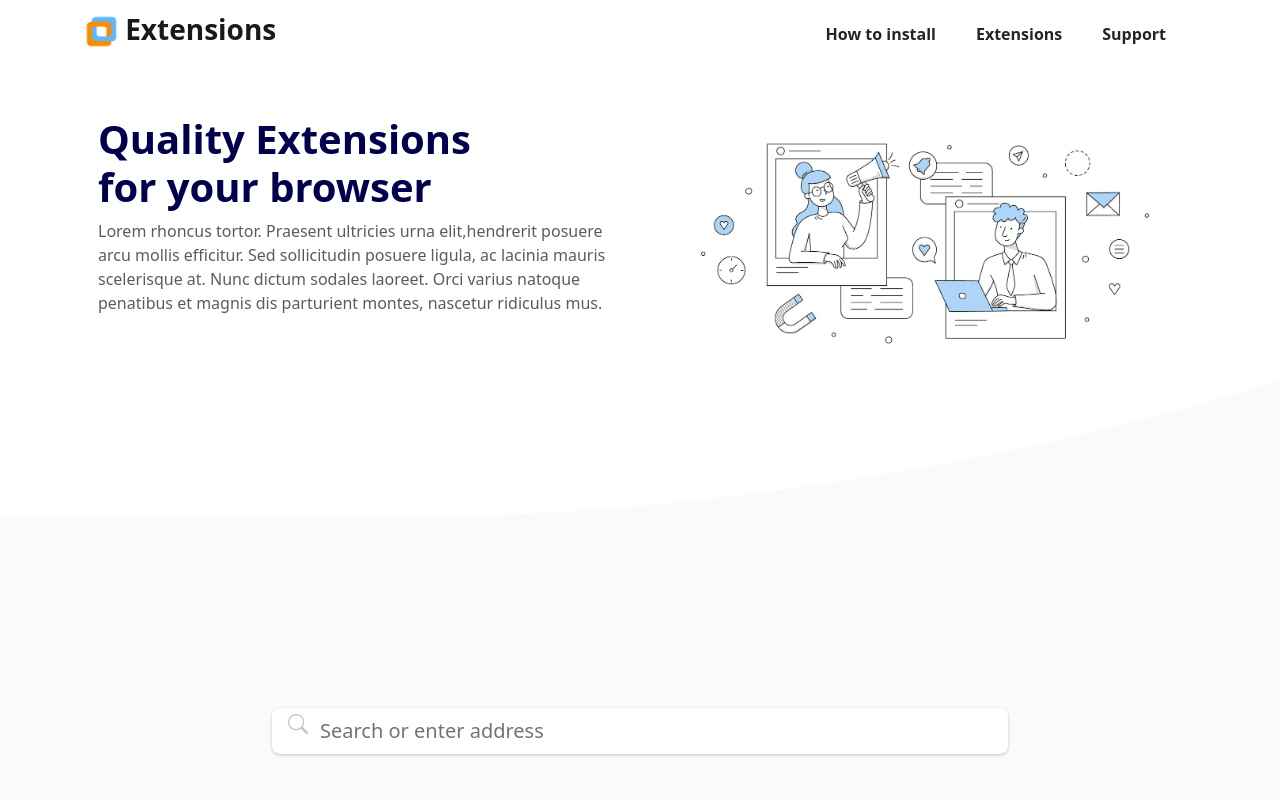
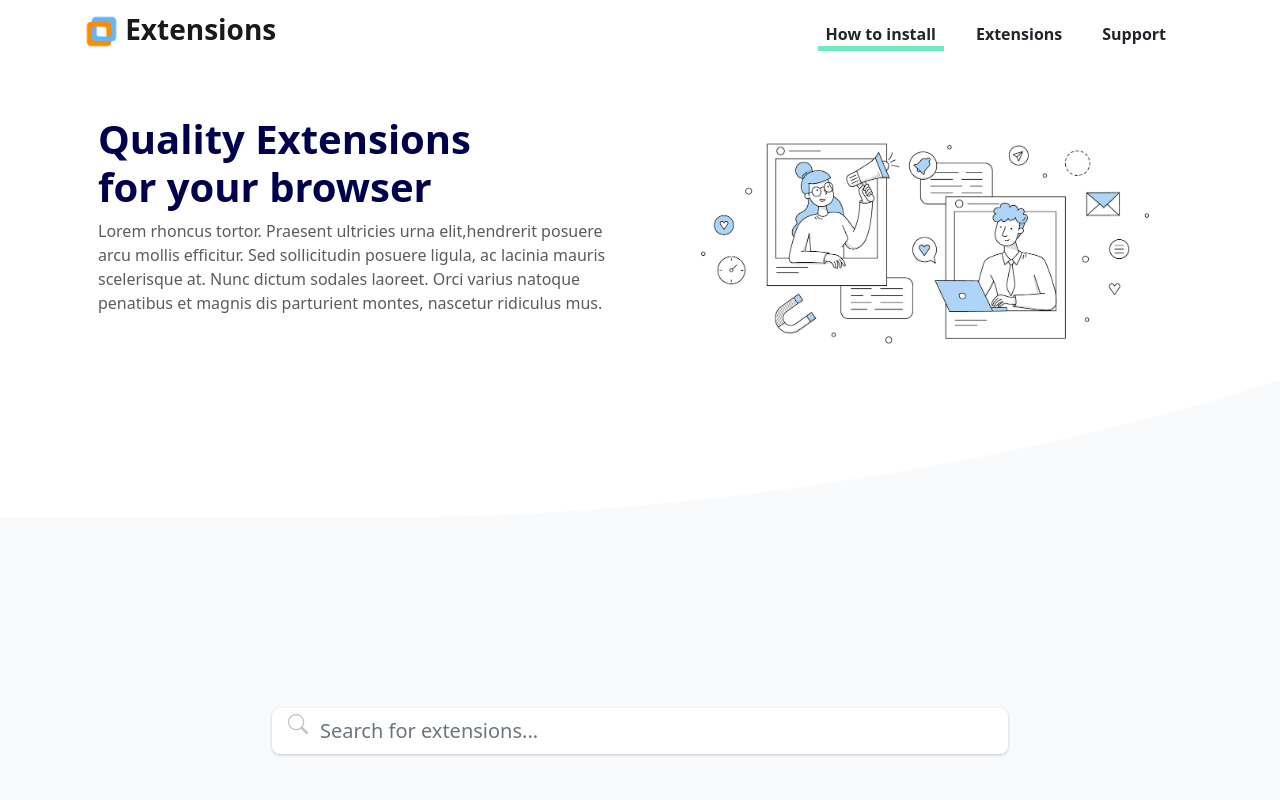
Before and after one commit to abidkareemdev/landing-page, a plain HTML site: page index.html in a window 1280 px wide. Shown: the top 800 px of the page. Drawn offline with nearby package versions, Linux system fonts and the light colour scheme.

Commit message:
A line has been added under the word in the upper row on the right

```diff
--- a/assets/extension-style.css
+++ b/assets/extension-style.css
@@ -30,3 +30,11 @@
 .Edit-rows{
     justify-content: center;
 }
+
+.text-nav-right{
+    border-right: none;
+    box-shadow: 0px 5px #6fe9bd;
+    border-top: none;
+    border-left: none;
+    padding-bottom: 0px;
+}
--- a/index.html
+++ b/index.html
@@ -25,7 +25,7 @@
             <div class="collapse navbar-collapse" id="navbarSupportedContent">
                 <ul class="navbar-nav ms-auto  mb-lg-0 ">
                     <li class="nav-item fw-bold ">
-                        <a class="nav-link text-dark me-4" aria-current="page" href="#">How to install</a>
+                        <a class="nav-link text-dark text-nav-right me-4" aria-current="page" href="#">How to install</a>
                     </li>
                     <li class="nav-item fw-bold ">
                         <a class="nav-link text-dark me-4">Extensions</a>
@@ -63,7 +63,7 @@
                     <div class="section search-bar">
                         <div class="input-group-lg position-relative">
                             <i class="bi bi-search icon_color ms-3"></i>
-                            <input type="text" class="form-control  border-0 ps-5 text-muted bg-white search" placeholder="Search or enter address">
+                            <input type="text" class="form-control  border-0 ps-5 text-muted bg-white search" placeholder="Search for extensions...">
                         </div>
                     </div>
                 </div>
```
